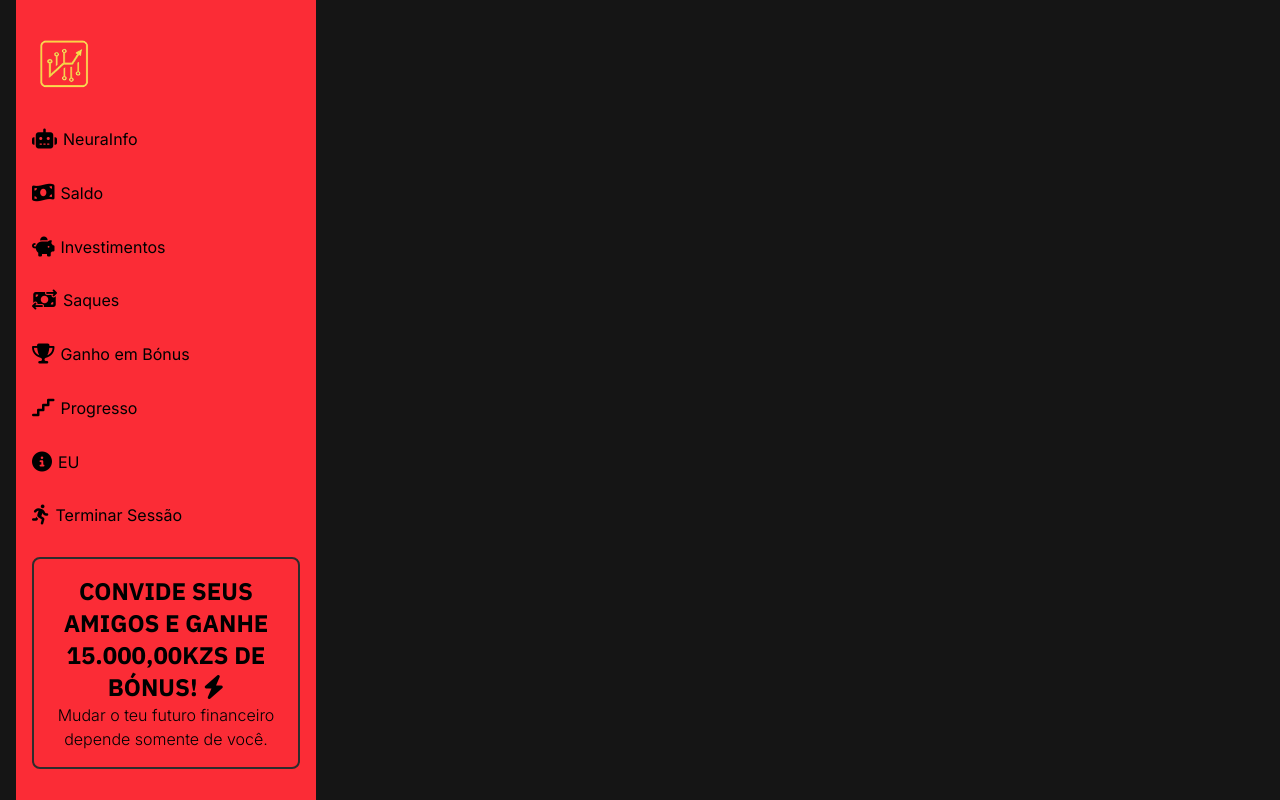
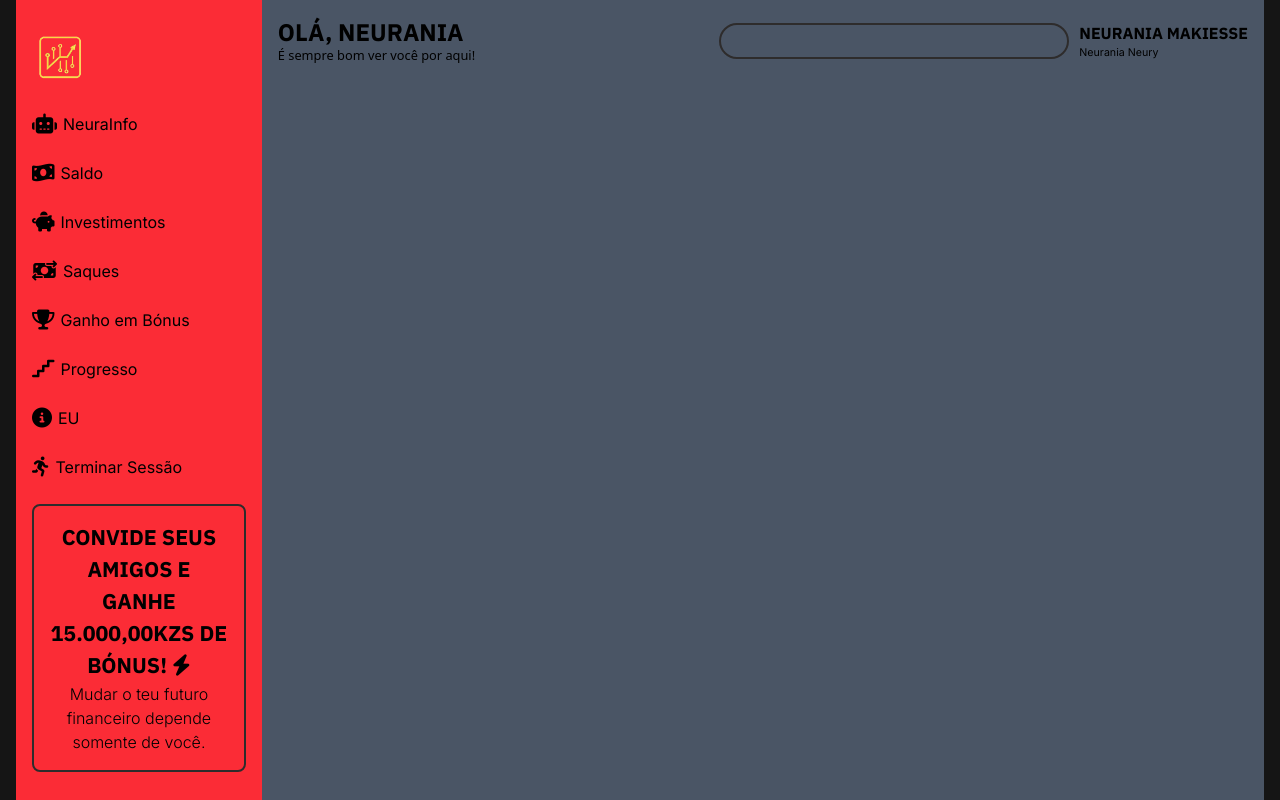
Before and after one commit to C4L3B3666/NeuravestIA, a website: page views/dashboard.html in a window 1280 px wide. Drawn offline with Linux system fonts and the light colour scheme.

Commit message:
Estruturação da dashboard

```diff
--- a/assets/css/style.css
+++ b/assets/css/style.css
@@ -484,3 +484,11 @@ hr {
 .textoSecaoEsquerdaDashboard {
     @apply font-inter
 }
+
+.divNomeAlcunhaInvestidor {
+    @apply flex flex-col font-ibm
+}
+
+.divNomeAlcunhaInvestidor small {
+    @apply font-inter text-[8pt]
+}
--- a/views/dashboard.html
+++ b/views/dashboard.html
@@ -39,9 +39,9 @@
 </head>
 <body class="bg-[#151515]">
 
-    <main class="px-4 bg-[#151515]">
+    <main class="px-4 bg-[#151515] flex">
         <div class="flex flex-col h-screen justify-around w-[300px] bg-red-500 p-4">
-            <a href="#"><img src="../assets/img/logo.png" alt="imagem da logo da neuravest." srcset="" class="w-16"></a>
+            <a href="#"><img src="../assets/img/logo.png" alt="imagem da logo da neuravest." srcset="" class="w-14"></a>
             <div class="divSecaoEsquerdaDashboard">
                 <i class="fa-solid fa-robot"></i>
                 <h5 class="textoSecaoEsquerdaDashboard">NeuraInfo</h5>
@@ -75,11 +75,29 @@
                 <h5 class="textoSecaoEsquerdaDashboard">Terminar Sessão</h5>
             </div>
             <div class="border-2 border-[#2E2C2C] p-4 rounded-lg">
-                <h5 class="font-ibm text-2xl uppercase font-bold text-center">Convide seus amigos e ganhe 15.000,00KZs de bónus! <i class="fa-solid fa-bolt"></i></h5>
+                <h5 class="font-ibm text-[16pt] uppercase font-bold text-center">Convide seus amigos e ganhe 15.000,00KZs de bónus! <i class="fa-solid fa-bolt"></i></h5>
                 <h6 class="font-inter font-light text-center">Mudar o teu futuro financeiro depende somente de você.</h6>
             </div>
         </div>
+       <div class="bg-gray-600 w-full p-4">
+            <div class="flex items-center justify-between">
+                <div>
+                    <h1 class="font-ibm text-2xl font-bold -mb-1.5 uppercase">Olá, Neurania</h1>
+                    <small>É sempre bom ver você por aqui!</small>
+                </div>
 
+                <div class="flex items-center gap-2.5">
+                    <div>
+                        <input type="search" name="pesquisa" id="pesquisa" class="border-2 border-[#2e2c2c] rounded-full outline-0 py-1 px-1.5 w-[350px]">
+                    </div>
+                    <div class="divNomeAlcunhaInvestidor">
+                        <h4 class="uppercase font-bold">Neurania Makiesse</h4>
+                        <small>Neurania Neury</small>
+                    </div>
+                </div>
+
+            </div>
+       </div>
     </main>
 
 </body>
```
Also changed, not shown: assets/css/output.css.
